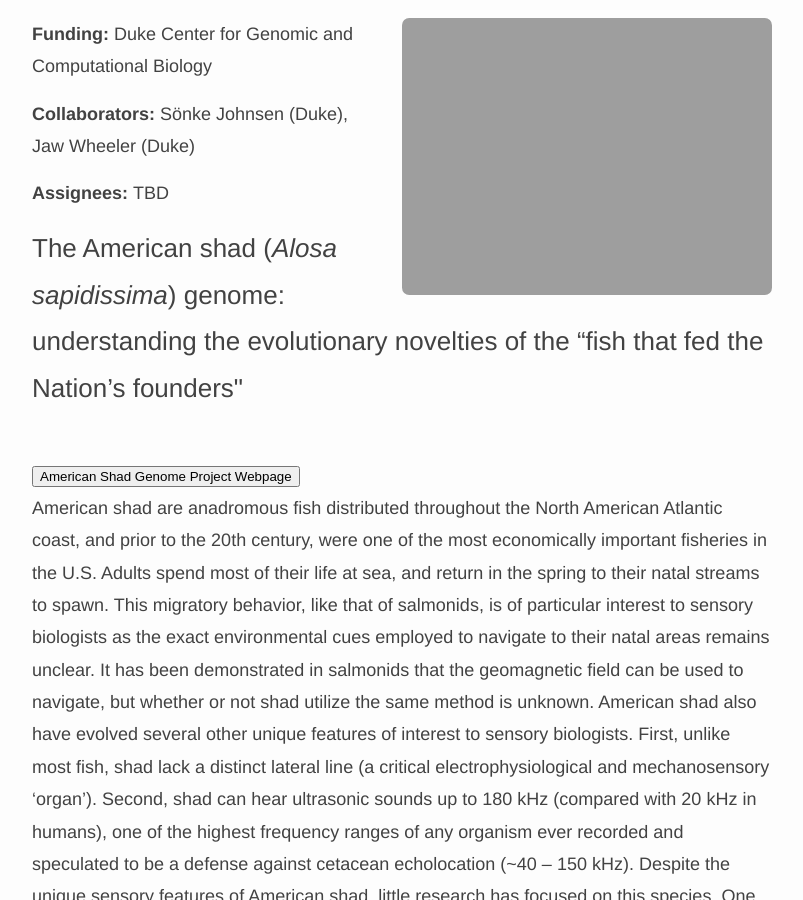
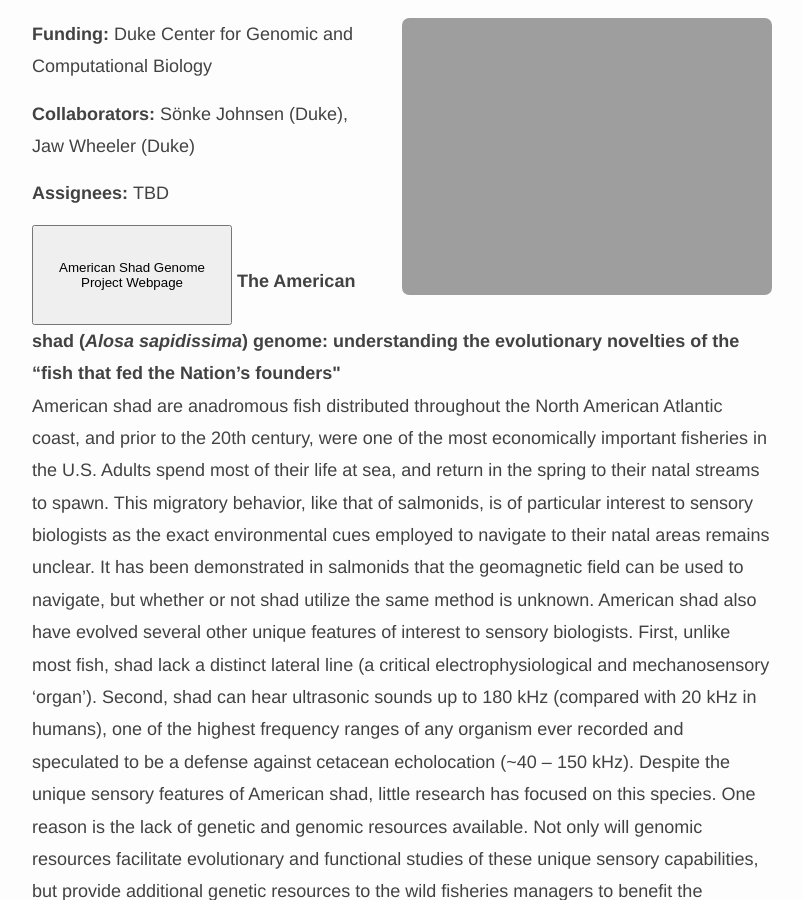
Before and after one commit to rfitak/FitakLab, a Jekyll site: the page built from _pages/projects/index.md, in a window 1280 px wide and 900 px high, scrolled down 1956 px. Shown: the whole window, without its empty margins (238-1041 px from the left). Built offline with Jekyll 4.4.1, drawn with Linux system fonts in a browser that asks for light colours; nearby versions of some CDN libraries.

Commit message:
fourth commit

```diff
--- a/_data/projects.yml
+++ b/_data/projects.yml
@@ -41,10 +41,9 @@
 
 - name: American Shad Genome Sequencing
   description: >
-    <H3>The American shad (<i>Alosa sapidissima</i>) genome: understanding the
-    evolutionary novelties of the “fish that fed the Nation’s founders"</H3>
-    <br>
-    <button onclick="window.location.href = 'https://rfitak.github.io/American_Shad_Genome/';">American Shad Genome Project Webpage</button>
+    <button style="height:100px;width:200px" onclick="window.location.href = 'https://rfitak.github.io/American_Shad_Genome/';">American Shad Genome Project Webpage</button>
+    <b>The American shad (<i>Alosa sapidissima</i>) genome: understanding the
+    evolutionary novelties of the “fish that fed the Nation’s founders"</b>
     <br>
     American shad are anadromous fish distributed throughout the North American
     Atlantic coast, and prior to the 20th century, were one of the most economically
```
